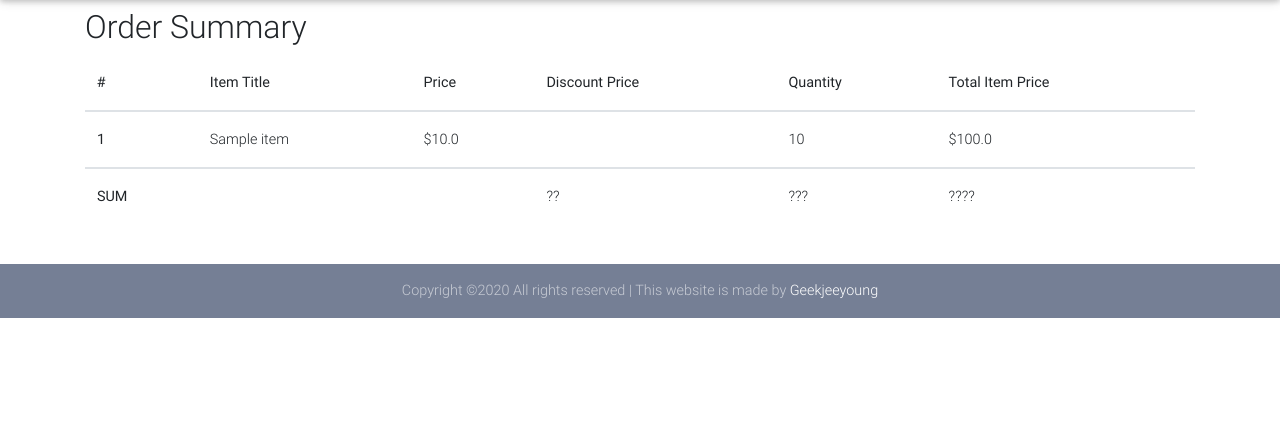
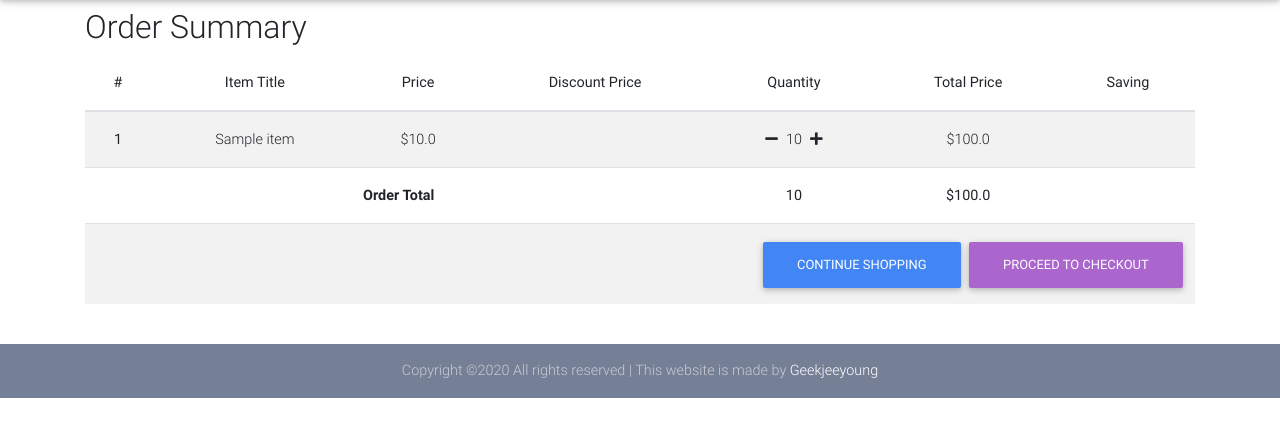
Before and after one commit to hancandice/eshop, a Django app: template templates/order_summary.html in a window 1280 px wide. Shown: the part 64-501 px from the top of the page. Run offline with Django 3.2, Linux system fonts and the light colour scheme; the template is opened without the code that fills it: values that come from a table or form of the project are taken from there, others are empty; tables that the repository leaves empty hold one stand-in row (values such as "Sample post"); some libraries are stand-ins or nearby versions.

Commit message:
Update order_summary_page

```diff
--- a/core/models.py
+++ b/core/models.py
@@ -65,6 +65,12 @@ class OrderItem(models.Model):
     def get_amount_saved(self):
         return self.get_total_item_price() - self.get_total_discount_item_price()
 
+    def get_final_price(self):
+        if self.item.discount_price:
+            return self.get_total_discount_item_price()
+        return self.get_total_item_price()
+
+
 class Order(models.Model):
     user = models.ForeignKey(settings.AUTH_USER_MODEL,
                              on_delete=models.CASCADE)
@@ -75,3 +81,22 @@ class Order(models.Model):
 
     def __str__(self):
         return self.user.username
+
+    def get_total(self):
+        total = 0
+        for order_item in self.items.all():
+            total += order_item.get_final_price()
+        return total
+
+    def get_total_quantity(self):
+        total_quantity = 0
+        for order_item in self.items.all():
+            total_quantity += order_item.quantity
+        return total_quantity
+
+    def get_total_amount_saved(self):
+        total_amount_saved = 0
+        for order_item in self.items.all():
+            amount_saved = order_item.get_total_item_price()-order_item.get_final_price()
+            total_amount_saved += amount_saved
+        return total_amount_saved
--- a/core/views.py
+++ b/core/views.py
@@ -30,7 +30,7 @@ class OrderSummaryView(LoginRequiredMixin, View):
         try:
             order = Order.objects.get(user=self.request.user, is_ordered=False)
             context = {
-                'object':order,
+                'object': order,
             }
             return render(self.request, 'order_summary.html', context)
         except ObjectDoesNotExist:
--- a/templates/order_summary.html
+++ b/templates/order_summary.html
@@ -4,7 +4,7 @@
   <div class="container">
     <div class="table-responsive text-nowrap">
       <h2>Order Summary</h2>
-      <table class="table">
+      <table class="table table-striped text-center">
         <thead>
           <tr>
             <th scope="col">#</th>
@@ -12,7 +12,8 @@
             <th scope="col">Price</th>
             <th scope="col">Discount Price</th>
             <th scope="col">Quantity</th>
-            <th scope="col">Total Item Price</th>
+            <th scope="col">Total Price</th>
+            <th scope="col">Saving</th>
           </tr>
         </thead>
         <tbody>
@@ -27,29 +28,52 @@
               {% else %}
 
               {% endif %}
-            <td>{{ order_item.quantity }}</td>
+            <td><a><i class="fas fa-minus mr-2"></i></a>{{ order_item.quantity }}<a><i class="fas fa-plus ml-2"></i></a></td>
             <td>
               {% if order_item.item.discount_price %}
                 ${{ order_item.get_total_discount_item_price }}
-                <span class="badge badge-pill badge-default ml-1">Saving ${{ order_item.get_amount_saved }}</span>
-
               {% else %}
                 ${{ order_item.get_total_item_price }}
               {% endif %}
             </td>
+            <td>
+              {% if order_item.item.discount_price %}
+              ${{ order_item.get_amount_saved }}
+              {% else %}
+
+              {% endif %}
+            </td>
+          </tr>
+          {% empty %}
+          <tr>
+            <td colspan="7">Your cart is empty.</td>
+          </tr>
+          <tr>
+            <th scope="row" colspan="7">
+              <a href="{% url 'core:homepage' %}" class="btn btn-primary float-right">Continue Shopping</a>
+            </th>
           </tr>
           {% endfor %}
-        </tbody>
+          {% if object.get_total %}
         <tr>
-          <th scope="row">SUM</th>
-          <td></td>
-          <td></td>
-          <td>??</td>
-          <td>???</td>
-          <td>????</td>
+          <th scope="row" colspan="4"><b>Order Total</b></th>
+          <td><b>{{ object.get_total_quantity }}</b></td>
+          <td><b>${{ object.get_total }}</b></td>
+          <td>
+            {% if object.get_total_amount_saved %}
+            <b>💰 You've saved: <br>${{ object.get_total_amount_saved}}</b>
+            {% endif %}
+          </td>
+        </t>
+        <tr>
+          <th scope="row" colspan="7">
+            <a href="{% url 'core:checkout' %}" class="btn btn-secondary float-right ml-2">Proceed to checkout</a>
+            <a href="{% url 'core:homepage' %}" class="btn btn-primary float-right">Continue Shopping</a>
+          </th>
         </tr>
+        {% endif %}
       </table>
-
+    </tbody>
     </div>
   </div>
 </main>
--- a/templates/product.html
+++ b/templates/product.html
@@ -101,7 +101,7 @@
       <!--Grid column-->
       <div class="col-lg-4 col-md-12 mb-4">
         <img
-          src="https://mdbootstrap.com/img/Photos/Horizontal/E-commerce/Products/11.jpg"
+          src=""
           class="img-fluid"
           alt=""
         />
@@ -111,7 +111,7 @@
       <!--Grid column-->
       <div class="col-lg-4 col-md-6 mb-4">
         <img
-          src="https://mdbootstrap.com/img/Photos/Horizontal/E-commerce/Products/12.jpg"
+          src=""
           class="img-fluid"
           alt=""
         />
@@ -121,7 +121,7 @@
       <!--Grid column-->
       <div class="col-lg-4 col-md-6 mb-4">
         <img
-          src="https://mdbootstrap.com/img/Photos/Horizontal/E-commerce/Products/13.jpg"
+          src=""
           class="img-fluid"
           alt=""
         />
```
